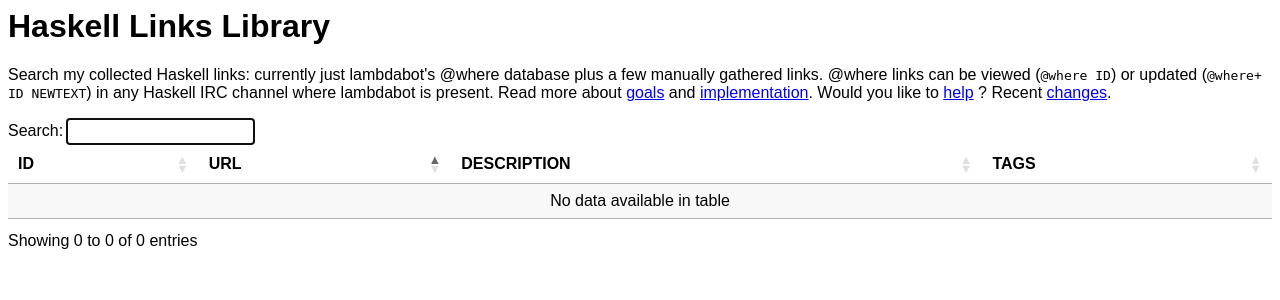
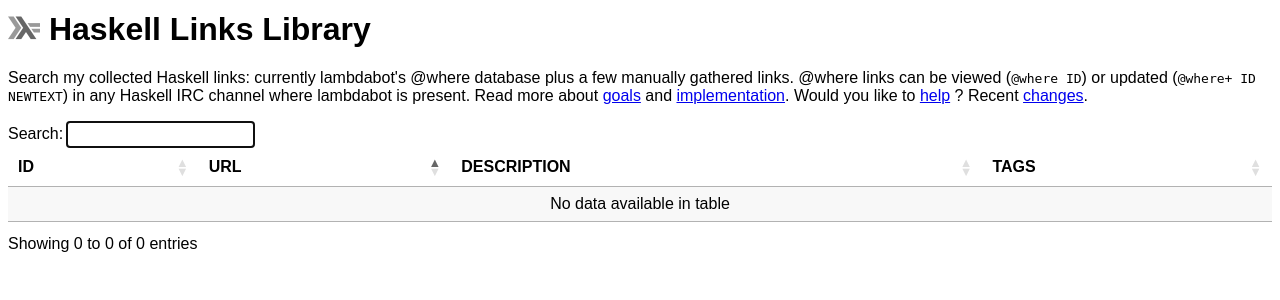
Before and after one commit to simonmichael/haskell-links, a PHP site: page / in a window 1280 px wide. Shown: the top 300 px of the page. Run offline with PHP 8.4, Linux system fonts and the light colour scheme; some libraries are stand-ins or nearby versions.

Commit message:
haskell logo/favicon

```diff
--- a/web/index.php
+++ b/web/index.php
@@ -14,7 +14,6 @@ function readLinks() {
 
 <html>
   <head>
-
 <script src="https://code.jquery.com/jquery-3.6.0.min.js" integrity="sha256-/xUj+3OJU5yExlq6GSYGSHk7tPXikynS7ogEvDej/m4=" crossorigin="anonymous"></script>
 <script src="https://cdn.datatables.net/1.11.5/js/jquery.dataTables.min.js"></script>
 <script>
@@ -47,10 +46,12 @@ $(document).ready( function () {
 });
 </script>
 
+<link rel="icon" type="image/png" href="/HaskellLogoGrey.png">
 <link rel=stylesheet href="https://cdn.datatables.net/1.11.5/css/jquery.dataTables.min.css" />
 <style>
 body {
   font-family: sans-serif;
+  /* padding: 1em 0; */
 }
 .dataTables_wrapper .dataTables_filter {
   float:left;
@@ -89,10 +90,11 @@ td.tags {
   </head>
 
   <body>
-	<h1>Haskell Links Library</h1>
+
+	<h1><img src="HaskellLogoGrey.png" style="height:1em; position:relative; top:4px;" /> Haskell Links Library</h1>
 
 	<p>
-	  Search my collected Haskell links: currently just
+	  Search my collected Haskell links: currently
 	  lambdabot's @where database
 	  plus a few manually gathered links.
 	  @where links can be viewed (<tt>@where ID</tt>) or updated (<tt>@where+ ID NEWTEXT</tt>)
```
Also changed, not shown: web/HaskellLogoGrey.png (added).
